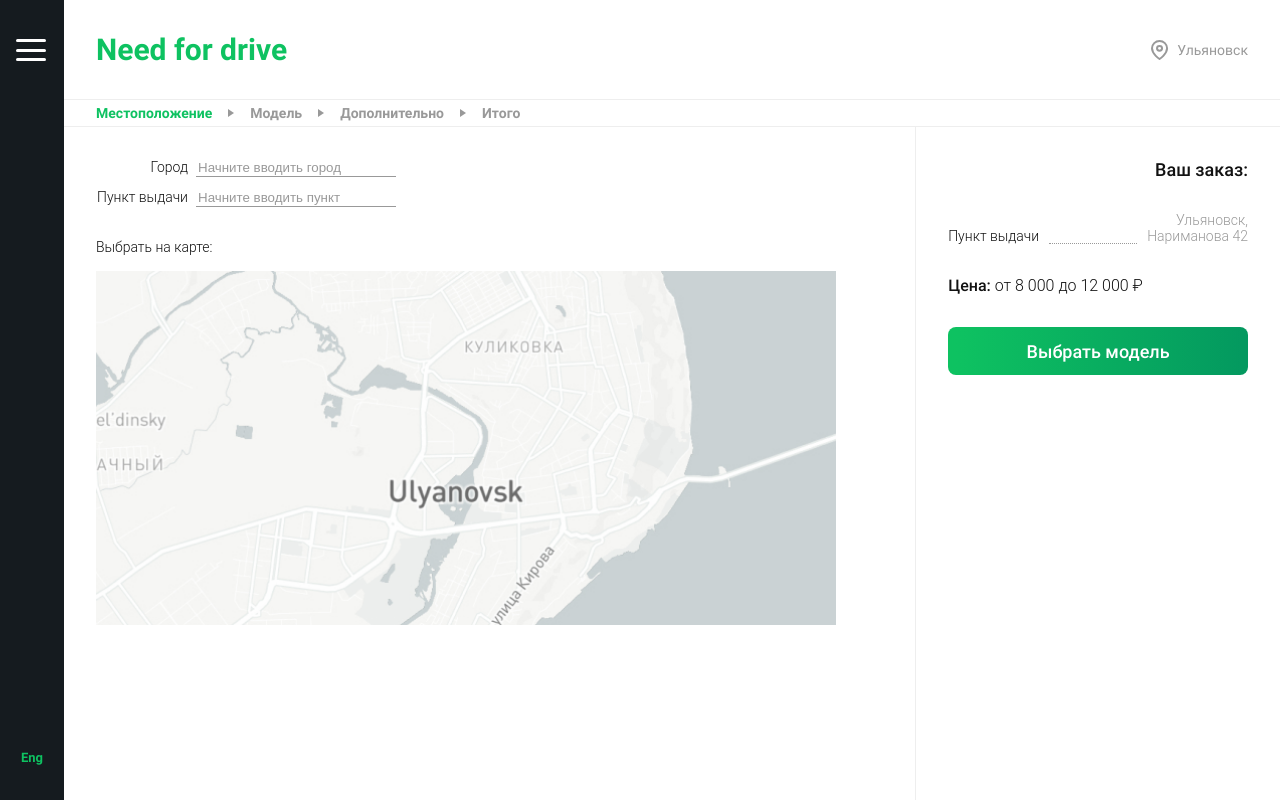
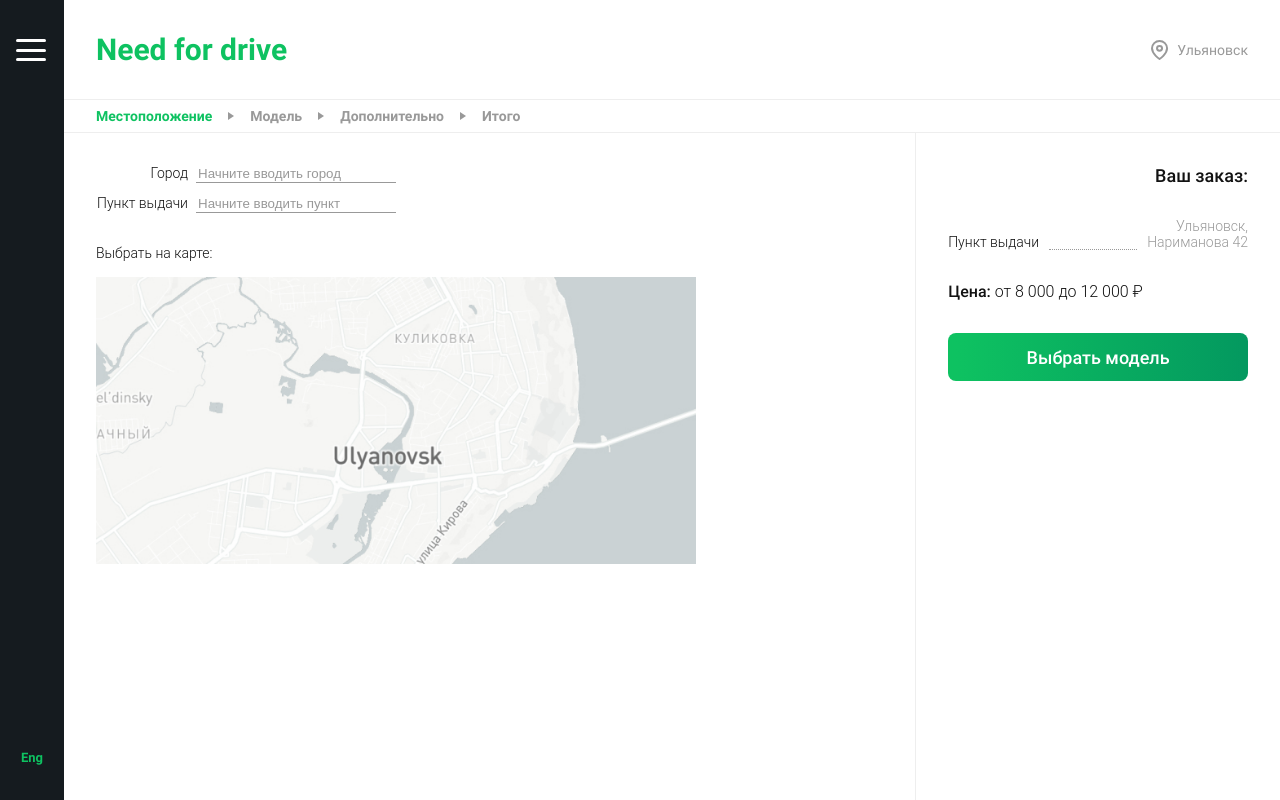
Before and after one commit to PolyantsevYury/need-for-drive, a React (Create React App) app: page /order in a window 1280 px wide. Built offline with nearby package versions, Linux system fonts and the light colour scheme; a web font is replaced by a local one.

Commit message:
add adaptive for big screen

```diff
--- a/src/App.css
+++ b/src/App.css
@@ -32,6 +32,7 @@
 }
 
 .app-wrapper {
+  overflow: auto;
   display: flex;
   min-height: 100vh;
   width: 100%;
--- a/src/App.scss
+++ b/src/App.scss
@@ -7,6 +7,7 @@
 }
 
 .app-wrapper {
+  overflow: auto;
   display: flex;
   min-height: 100vh;
   width: 100%;
--- a/src/components/orderPage/OrderPage.css
+++ b/src/components/orderPage/OrderPage.css
@@ -1,6 +1,5 @@
 .order-page {
   background-color: #fff;
-  padding-top: 32px;
   width: 100%;
   display: flex;
   flex-direction: column;
@@ -13,19 +12,28 @@
   }
 }
 .order-page__header {
-  margin-bottom: 32px;
-  padding: 0 64px;
-}
-@media (max-width: 1439px) {
-  .order-page__header {
-    padding: 0 32px;
-  }
+  max-width: 1250px;
+  width: 100%;
+  margin: 32px auto;
+  padding: 0 32px;
 }
 @media (max-width: 767px) {
   .order-page__header {
     padding: 0;
     margin-bottom: 0;
   }
+}
+.order-page__steps-border {
+  border-top: 1px solid #EEEEEE;
+  border-bottom: 1px solid #EEEEEE;
+}
+.order-page__steps {
+  height: 32px;
+  max-width: 1250px;
+  width: 100%;
+  margin: 0 auto;
+  display: flex;
+  align-items: center;
 }
 
 .order {
@@ -34,36 +42,27 @@
   font-size: 14px;
   color: #121212;
   font-weight: 300;
+  max-width: 1250px;
+  width: 100%;
+  margin: 0 auto;
 }
 .order__content-container {
   flex: 0 1 70%;
-}
-.order__content {
-  margin: 32px;
 }
 .order__status-container {
   flex: 0 1 30%;
   border-left: 1px solid #EEEEEE;
 }
+.order__content {
+  margin: 32px;
+}
 .order__status {
   margin: 32px;
 }
 
-.steps {
-  height: 32px;
-  border-top: 1px solid #EEEEEE;
-  border-bottom: 1px solid #EEEEEE;
-  display: flex;
-  align-items: center;
-}
 .steps__items {
   display: flex;
-  padding: 0 64px;
-}
-@media (max-width: 1439px) {
-  .steps__items {
-    padding: 0 32px;
-  }
+  padding: 0 32px;
 }
 @media (max-width: 767px) {
   .steps__items {
--- a/src/components/orderPage/OrderPage.js
+++ b/src/components/orderPage/OrderPage.js
@@ -14,7 +14,11 @@ export const OrderPage = () => {
         <div className='order-page__header'>
           <Header/>
         </div>
-        <Steps/>
+        <div className='order-page__steps-border'>
+          <div className='order-page__steps'>
+            <Steps/>
+          </div>
+        </div>
         <div className='order'>
           <div className='order__content-container'>
             <div className='order__content'>
--- a/src/components/orderPage/OrderPage.scss
+++ b/src/components/orderPage/OrderPage.scss
@@ -2,7 +2,6 @@
 
 .order-page {
   background-color: #fff;
-  padding-top: 32px;
   width: 100%;
   display: flex;
   flex-direction: column;
@@ -12,15 +11,26 @@
     display: block;
   }
   &__header {
-    margin-bottom: 32px;
-    padding: 0 64px;
-    @media (max-width: $max-laptop) {
-      padding: 0 32px;
-    }
+    max-width: 1250px;
+    width: 100%;
+    margin: 32px auto;
+    padding: 0 32px;
     @media (max-width: $max-mobile) {
       padding: 0;
       margin-bottom: 0;
     }
+  }
+  &__steps-border{
+    border-top: 1px solid $clr-gray-light;
+    border-bottom: 1px solid $clr-gray-light;
+  }
+  &__steps {
+    height: 32px;
+    max-width: 1250px;
+    width: 100%;
+    margin: 0 auto;
+    display: flex;
+    align-items: center;
   }
 }
 
@@ -30,15 +40,18 @@
   font-size: 14px;
   color: $clr-main-black;
   font-weight: 300;
+  max-width: 1250px;
+  width: 100%;
+  margin: 0 auto;
   &__content-container {
     flex: 0 1 70%;
-  }
-  &__content {
-    margin: 32px;
   }
   &__status-container {
     flex: 0 1 30%;
     border-left: 1px solid $clr-gray-light;
+  }
+  &__content {
+    margin: 32px;
   }
   &__status {
     margin: 32px;
@@ -46,17 +59,9 @@
 }
 
 .steps {
-  height: 32px;
-  border-top: 1px solid $clr-gray-light;
-  border-bottom: 1px solid $clr-gray-light;
-  display: flex;
-  align-items: center;
   &__items {
     display: flex;
-    padding: 0 64px;
-    @media (max-width: $max-laptop) {
-      padding: 0 32px;
-    }
+    padding: 0 32px;
     @media (max-width: $max-mobile) {
       padding: 0 16px;
     }
--- a/src/components/orderPage/location/Location.css
+++ b/src/components/orderPage/location/Location.css
@@ -29,7 +29,7 @@
 }
 .location__map {
   margin-top: 16px;
-  max-width: 740px;
+  max-width: 600px;
 }
 
 /*# sourceMappingURL=Location.css.map */
--- a/src/components/orderPage/location/Location.js
+++ b/src/components/orderPage/location/Location.js
@@ -13,7 +13,7 @@ export const Location = () => {
           <input placeholder='Начните вводить пункт' name='address' type="text"/>
           </label>
         </div>
-        Выбрать на карте:
+        <p>Выбрать на карте:</p>
         <img className='location__map' src={Map} alt=""/>
       </section>
   )
--- a/src/components/orderPage/location/Location.scss
+++ b/src/components/orderPage/location/Location.scss
@@ -30,6 +30,6 @@
   }
   &__map {
     margin-top: 16px;
-    max-width: 740px;
+    max-width: 600px;
   }
 }
```
Also changed, not shown: 2 other files (tests, documents, lock files or other folders).
